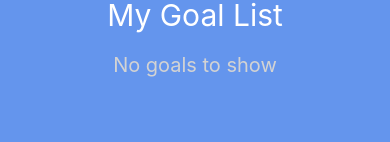
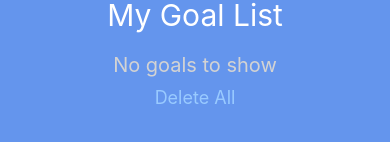
Before and after one commit to EstelleJiani/CS5520, a React Native app: screen / in a window 390 px wide. Shown: the part 182-324 px from the top of the page. Built offline with nearby package versions, Linux system fonts and the light colour scheme.

Commit message:
Added the ItemSeperatorComponent inside FlatList, and added styling to it.

```diff
--- a/App.js
+++ b/App.js
@@ -69,9 +69,11 @@ export default function App() {
                   renderItem={({item}) => {
           return <GoalItem goalObj={item} deleteHandler={handleDeleteItem}/>;
         }}
-                  ListEmptyComponent={<Text style={styles.emptyText}>No goals to show</Text>}
+                  ListEmptyComponent={<Text style={styles.listEmptyText}>No goals to show</Text>}
                   ListHeaderComponent={<Text style={styles.listHeaderText}>My Goal List</Text>}
-        />
+                  ListFooterComponent={<Text style={styles.ListFooterText}>Delete All</Text>}
+                  ItemSeparatorComponent={() => <View style={styles.listSeparator} />}
+       />
       </View>
     </SafeAreaView>
   );
@@ -91,7 +93,7 @@ const styles = StyleSheet.create({
     padding: 5,
     borderRadius: 5,
   },
-  emptyText:{
+  listEmptyText:{
     color: 'lightgrey',
     fontSize: 20,
     marginTop: 10,
@@ -101,6 +103,15 @@ const styles = StyleSheet.create({
     fontSize: 30,
     marginTop: 10,
     marginBottom: 10,
+  },
+  ListFooterText:{
+    color: '#99caff',
+    fontSize: 18,
+    marginTop: 10,
+  },
+  listSeparator:{
+    height: 3,
+    backgroundColor: 'lightgrey',
   },
   topView:{
     flex: 1,
```
